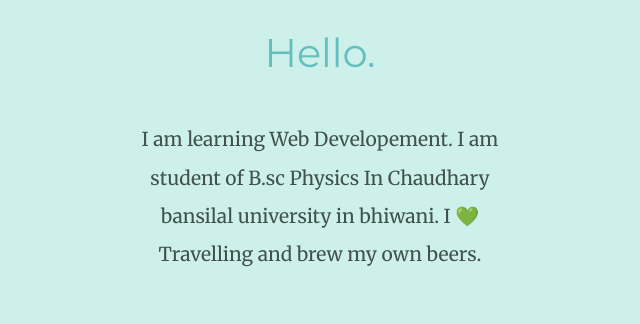
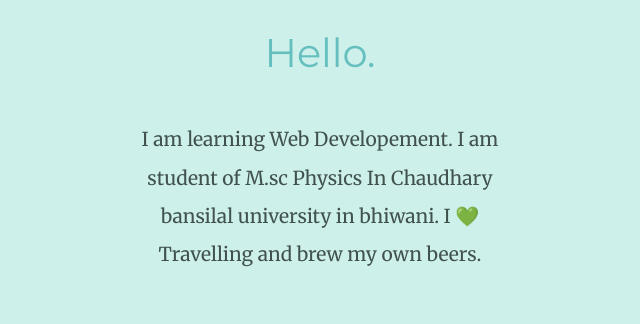
Before and after one commit to harshsaini000/My-site, a plain HTML site: page index.html in a window 1280 px wide. Shown: the part 1020-1344 px from the top of the page, 320-960 px from the left. Drawn offline with Linux system fonts and the light colour scheme.

Commit message:
Update index.html

```diff
--- a/index.html
+++ b/index.html
@@ -25,7 +25,7 @@
     <div class="profile">
       <img class="Profile" src="images/Avicii Logo.png" alt="Profile's Picture">
       <h2>Hello.</h2>
-      <p class="intro">I am learning Web Developement. I am student of B.sc Physics In Chaudhary bansilal university in bhiwani. I 💚 Travelling and brew my own beers.</p>
+      <p class="intro">I am learning Web Developement. I am student of M.sc Physics In Chaudhary bansilal university in bhiwani. I 💚 Travelling and brew my own beers.</p>
     </div>
     <hr>
     <div class="skills">
```
